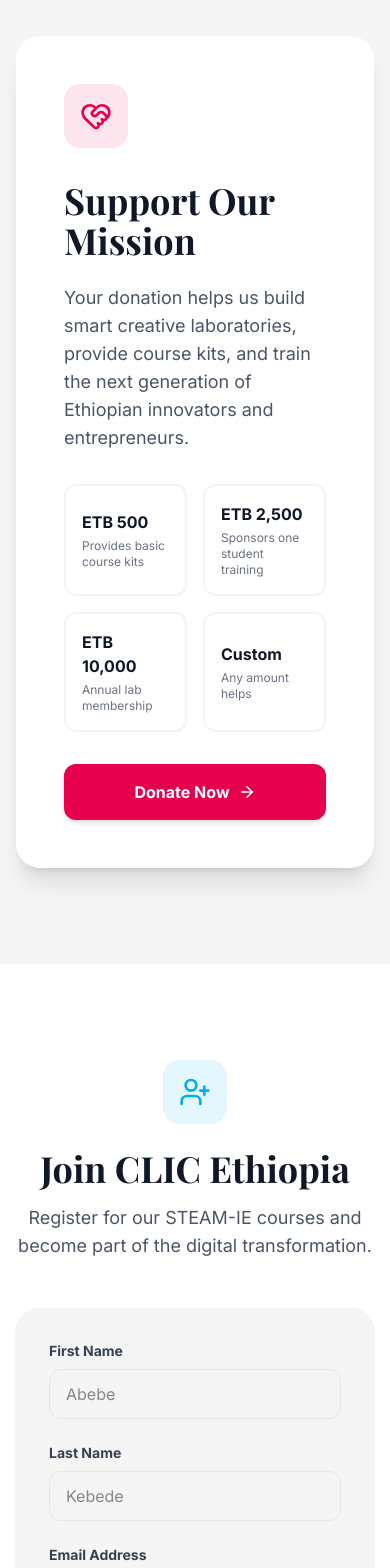
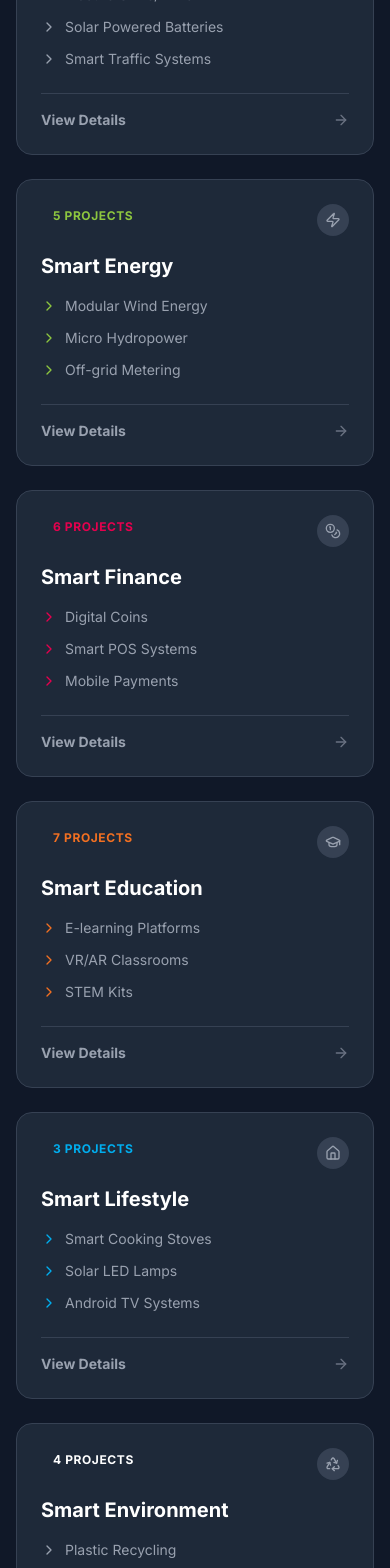
Before and after one commit to CLIC-Ethiopia/CLIC-Ethiopia, a React (Vite) app: page / in a window 390 px wide. Shown: the part 9737-11305 px from the top of the page. Built offline with nearby package versions, Linux system fonts and the light colour scheme; a web font is replaced by a local one.

Commit message:
feat: Add Smart Mobility and Energy categories
Introduces new project categories for "Smart Mobility" and "Smart Energy" to the application's offerings. This expansion allows for the representation of innovative projects in electric vehicles, renewable energy solutions, and related infrastructure.

```diff
--- a/src/App.tsx
+++ b/src/App.tsx
@@ -5,7 +5,8 @@
   ChevronRight, ArrowRight, BookOpen, Factory,
   Sprout, Building2, HeartHandshake, UserPlus, Menu, X,
   Globe, Lightbulb, GraduationCap, Target, Rocket, Briefcase,
-  BarChart3, Clock, Users, Trophy, Zap, Microscope, Hammer
+  BarChart3, Clock, Users, Trophy, Zap, Microscope, Hammer,
+  Car, Coins, Home, Recycle, Server, Landmark
 } from 'lucide-react';
 
 // --- Components ---
@@ -689,6 +690,54 @@
       stats: [{ label: 'Speed', value: 'Fast' }, { label: 'Cost', value: 'Affordable' }, { label: 'Eco', value: 'Friendly' }],
       detailedContent: 'Use of state-of-the-art technologies to build smart industrial villages. Resource efficient tools including 3D house printing machineries and modular concrete prefabrication technologies for rural areas.'
     },
+    {
+      category: 'Smart Mobility', count: '5 Projects', color: 'var(--color-clic-purple)', icon: Car,
+      items: ['Electric UTVs/ATVs', 'Solar Powered Batteries', 'Smart Traffic Systems'],
+      stats: [{ label: 'Cost', value: '-40%' }, { label: 'Emission', value: '0%' }, { label: 'Range', value: '150km' }],
+      detailedContent: 'Modular city mobility solutions and electric utility vehicles for rural Ethiopia. Powered by efficient battery packs and solar charging. Includes conversion kits for old engines to electric.'
+    },
+    {
+      category: 'Smart Energy', count: '5 Projects', color: 'var(--color-clic-green)', icon: Zap,
+      items: ['Modular Wind Energy', 'Micro Hydropower', 'Off-grid Metering'],
+      stats: [{ label: 'Power', value: '24/7' }, { label: 'Green', value: '100%' }, { label: 'Cost', value: 'Low' }],
+      detailedContent: 'Harvesting green energy using modular systems. Bringing electricity to villages not connected to the national grid using solar, wind, and hydro sources. Smart off-grid metering systems.'
+    },
+    {
+      category: 'Smart Finance', count: '6 Projects', color: 'var(--color-clic-red)', icon: Coins,
+      items: ['Digital Coins', 'Smart POS Systems', 'Mobile Payments'],
+      stats: [{ label: 'Speed', value: 'Instant' }, { label: 'Security', value: 'High' }, { label: 'Access', value: 'All' }],
+      detailedContent: 'Integration of digital payment solutions and smart POS infrastructures. Enabling safe and secured transactions across all industries and private citizens. Includes crypto currency integration.'
+    },
+    {
+      category: 'Smart Education', count: '7 Projects', color: 'var(--color-clic-orange)', icon: GraduationCap,
+      items: ['E-learning Platforms', 'VR/AR Classrooms', 'STEM Kits'],
+      stats: [{ label: 'Reach', value: 'Remote' }, { label: 'Content', value: 'Rich' }, { label: 'Skills', value: 'Future' }],
+      detailedContent: 'Smart education delivery including remote areas. Offers highly specialized technical skills and content-oriented practical lessons via digital platforms and virtual reality.'
+    },
+    {
+      category: 'Smart Lifestyle', count: '3 Projects', color: 'var(--color-clic-blue)', icon: Home,
+      items: ['Smart Cooking Stoves', 'Solar LED Lamps', 'Android TV Systems'],
+      stats: [{ label: 'Smoke', value: '0%' }, { label: 'Power', value: 'Solar' }, { label: 'Life', value: 'Better' }],
+      detailedContent: 'Improving daily life with smart home technologies. Includes smokeless cooking stoves using biodegradable fuel, efficient solar lighting, and educational entertainment systems.'
+    },
+    {
+      category: 'Smart Environment', count: '4 Projects', color: 'var(--color-clic-purple)', icon: Recycle,
+      items: ['Plastic Recycling', 'Textile Waste Mgmt', 'Bio-fuel Production'],
+      stats: [{ label: 'Waste', value: '-80%' }, { label: 'Value', value: 'Added' }, { label: 'Eco', value: 'Safe' }],
+      detailedContent: 'Small scale recycling plants for textiles and plastic wastes. Converting waste into usable products and energy sources. Environmentally friendly and safe operating atmosphere.'
+    },
+    {
+      category: 'Smart Infrastructure', count: '12 Projects', color: 'var(--color-clic-green)', icon: Server,
+      items: ['National Data Centers', 'Smart Roads', 'Digital Services'],
+      stats: [{ label: 'Uptime', value: '99.9%' }, { label: 'Connect', value: 'Fast' }, { label: 'Data', value: 'Secure' }],
+      detailedContent: 'Nationally connected data centers and smart road construction technologies for efficient transportation, supply chain, and logistics. Digital services for every industrial sector.'
+    },
+    {
+      category: 'Smart Governance', count: '15 Projects', color: 'var(--color-clic-red)', icon: Landmark,
+      items: ['Public Service Apps', 'Digital ID Systems', 'Civic Engagement'],
+      stats: [{ label: 'Service', value: 'Fast' }, { label: 'Transp.', value: '100%' }, { label: 'Access', value: 'Easy' }],
+      detailedContent: 'Digitizing public services for better governance. Smart systems for efficient administration, citizen engagement, and smart public projects.'
+    },
   ];
 
   return (
```
